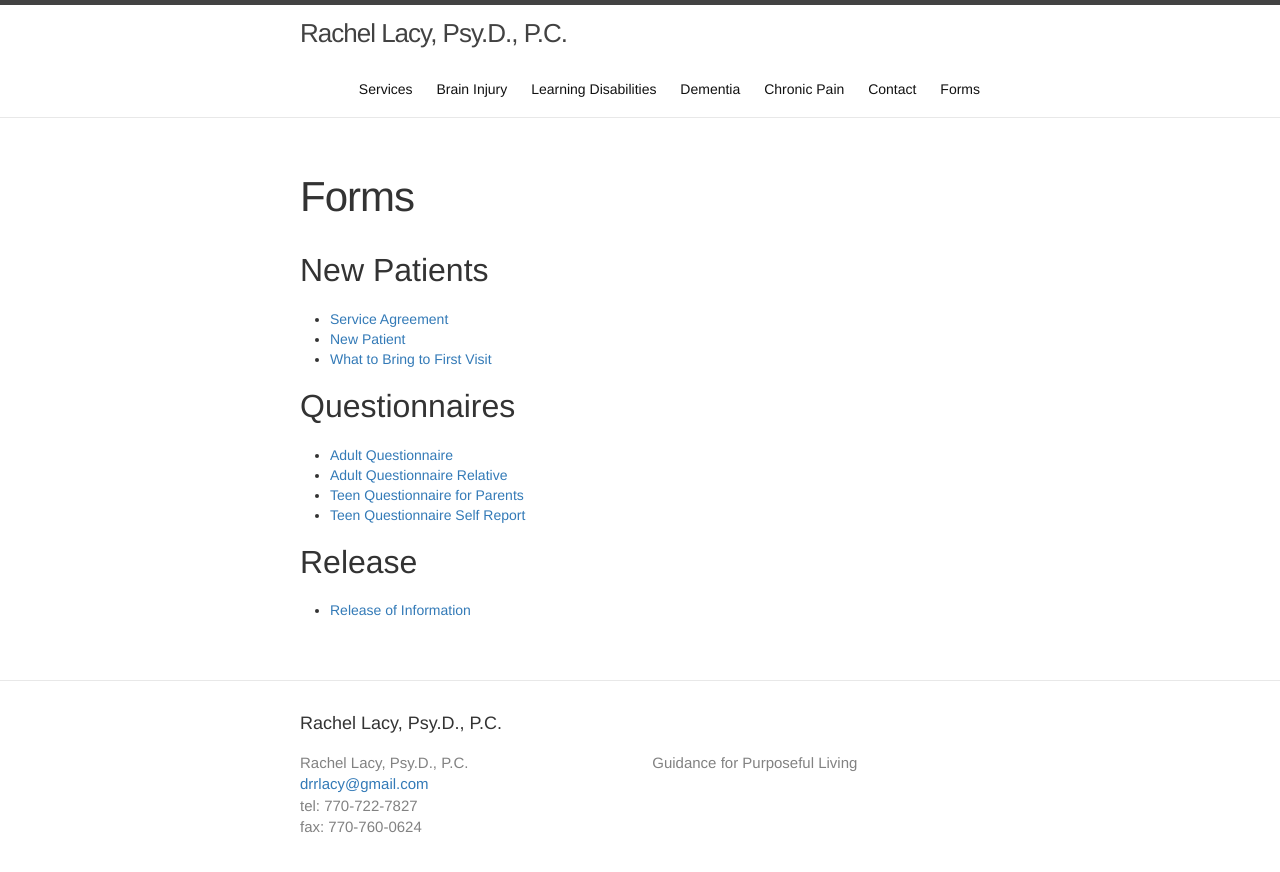
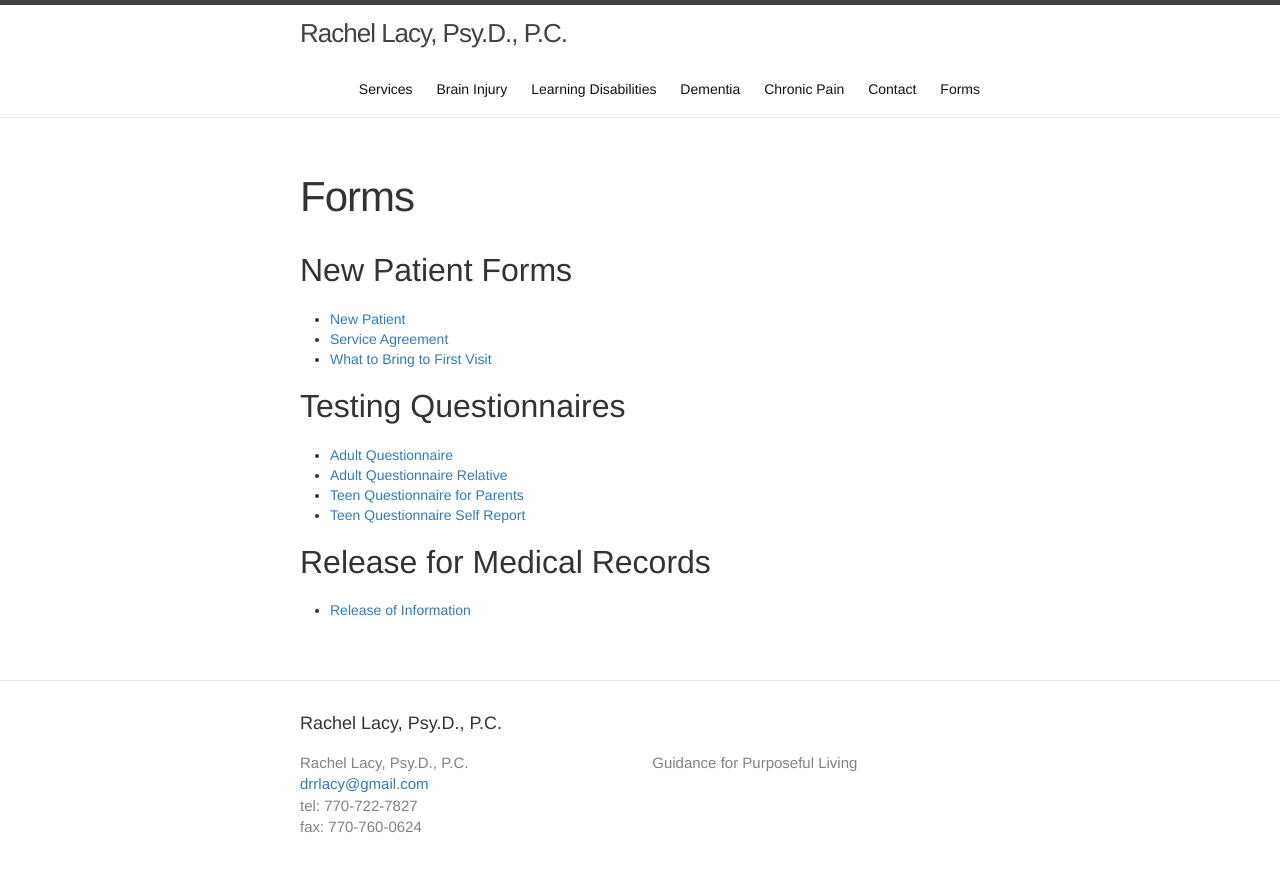
Before and after one commit to halcyon/renewedbrain.com, a Jekyll site: the page built from forms.md, in a window 1280 px wide. Shown: the top 872 px of the page. Built offline with Jekyll 4.4.1, drawn with Linux system fonts in a browser that asks for light colours.

Commit message:
Update forms.md
updated headings

```diff
--- a/forms.md
+++ b/forms.md
@@ -4,16 +4,16 @@ title: Forms
 permalink: /forms/
 weight: 7
 ---
-## New Patients
+## New Patient Forms
+* [New Patient](new-patient.pdf)
 * [Service Agreement](service-agreement.pdf)
-* [New Patient](new-patient.pdf)
 * [What to Bring to First Visit](what-to-bring-to-first-visit.pdf)
 
-## Questionnaires
+## Testing Questionnaires
 * [Adult Questionnaire](adult-questionnaire.pdf)
 * [Adult Questionnaire Relative](adult-questionnaire-relative.pdf)
 * [Teen Questionnaire for Parents](teen-questionnaire-for-parents.pdf)
 * [Teen Questionnaire Self Report](teen-questionnaire-self-report.pdf)
 
-## Release
+## Release for Medical Records
 * [Release of Information](release-of-information.pdf)
```
